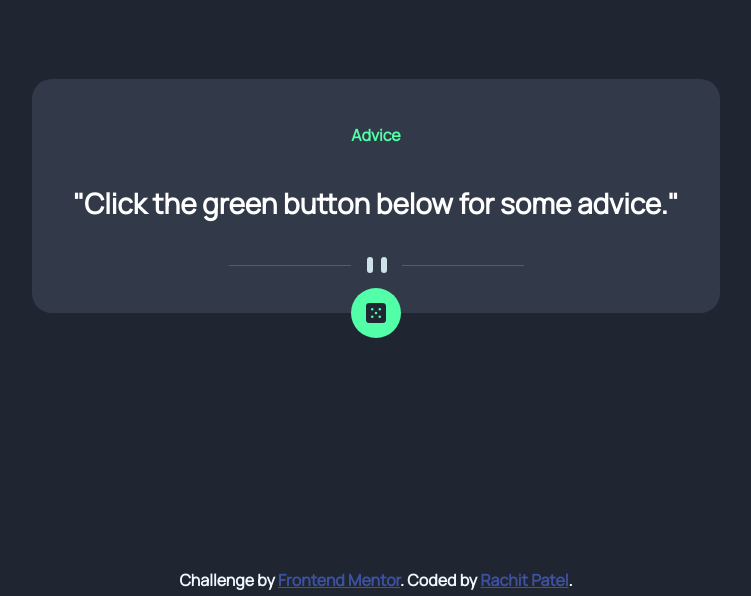
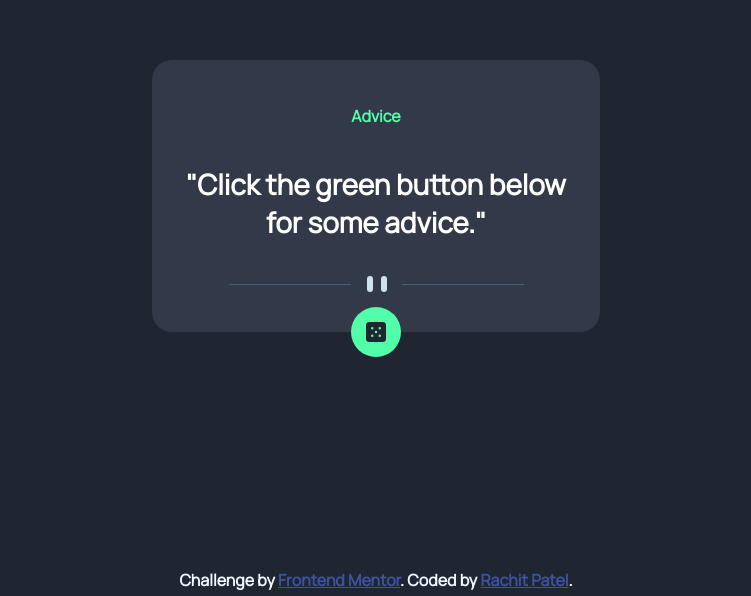
Before and after one commit to rachit0706/advice-generator-app, a plain HTML site: page index.html in a window 1280 px wide. Shown: the part 204-800 px from the top of the page, without its empty margins (264-1015 px from the left). Drawn offline with Linux system fonts and the light colour scheme.

Commit message:
Removed unnecessary media queries

```diff
--- a/style.css
+++ b/style.css
@@ -36,7 +36,8 @@ main {
 .advice-card {
     position: relative;
     height: auto;
-    width: 25%;
+    max-width: 25rem;
+    margin: 1rem;
     background-color: hsl(217, 19%, 24%);
     border-radius: 20px;
     display: flex;
@@ -44,29 +45,6 @@ main {
     justify-content: space-evenly;
     align-items: center;
     padding: 1.5em;
-    /* transform: translate(0, 5%); */
-}
-
-@media screen and (min-width: 375px) {
-    .advice-card {
-        /* min-height: 55%; */
-        width: 85%;
-        margin: -2em;
-    }
-}
-
-@media screen and (min-width: 768px) {
-    .advice-card {
-        /* min-height: 35%; */
-        width: 50%;
-    }
-}
-
-@media screen and (min-width: 1440px) {
-    .advice-card {
-        /* min-height: 35%; */
-        width: 38%;
-    }
 }
 
 #the-advice {
```
